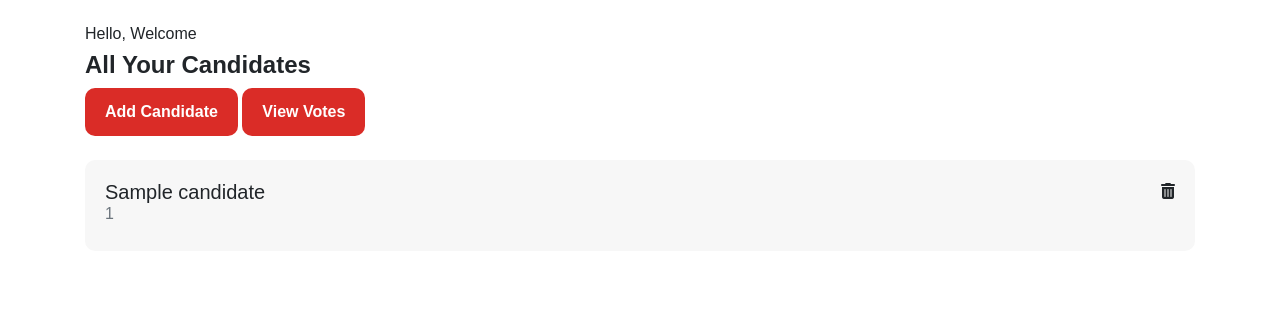
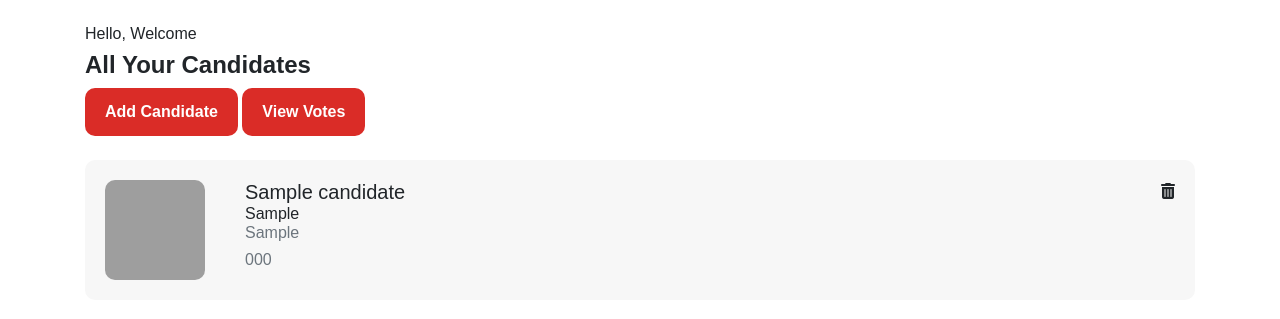
Before and after one commit to Kweku7k/gnawards, a Flask app: page /admin/candidates in a window 1280 px wide. Shown: the part 80-399 px from the top of the page. Run offline with Flask 2, Linux system fonts and the light colour scheme; tables that the repository leaves empty hold one stand-in row (values such as "Sample post"); some libraries are stand-ins or nearby versions; grey boxes are pictures that could not be loaded.

Commit message:
fix for edit candidate

```diff
--- a/app.py
+++ b/app.py
@@ -293,22 +293,29 @@ def edit(post_id):
 def editCandidate(candidate_id):
     form = AddContestant()
     candidate = Candidates.query.get_or_404(candidate_id)
+    categories = Category.query.all()
+    subcategories = SubCategory.query.all()
     print(candidate_id)
     if request.method == 'GET':
         form.name.data = candidate.name
         form.description.data = candidate.description
-        form.age.data = candidate.age
+        form.number.data = candidate.number
+        form.institution.data = candidate.institution
         form.votes.data = candidate.votes
+        form.picture.data = candidate.testField
     elif request.method == 'POST':
         print("Post ")
         if form.validate_on_submit():
             candidate.name = form.name.data
             candidate.description = form.description.data
+            candidate.number = form.number.data
+            candidate.institution = form.institution.data
             candidate.votes = form.votes.data
+            candidate.testField = form.picture.data
             db.session.commit()
             flash(f'Your post has been editted succesfully','success')
             return redirect(url_for('adminCandidates'))
-    return render_template('editcandidate.html', form=form, candidate=candidate, post=post)
+    return render_template('addcontestant.html', form=form, categories=categories, subcategories=subcategories, candidate=candidate, editCandidate=True,  post=post)
 
 @app.route('/updates')
 def updates():
--- a/static/css/style.css
+++ b/static/css/style.css
@@ -10,10 +10,17 @@ body{
     margin-bottom: 0;
 }
 
-.imageCard{
-    background-color: #992726;
+.inImge{
+    object-fit: cover;
     width: 100px;
     height: 100px;
+}
+
+.imageCard{
+    /* background-color: #992726; */
+    width: 100px;
+    height: 100px;
+    margin-right: 20px;
 }
 
 .scrolling-wrapper-flexbox {
--- a/templates/candidates.html
+++ b/templates/candidates.html
@@ -3,7 +3,7 @@
 {% block body %}
 <div class="container">
     <br>
-    <div style="display:'flex">
+    <div>
         <div>
             <h6>Hello, Welcome</h6>
             <h4><b>All Your Candidates</b></h4>
@@ -26,12 +26,25 @@
                 <img src={{candidate.testField}} alt="">
             </div> -->
 
+            <div style="display: flex;">
+
+            <div class="imageCard">
+                <img style="object-fit: cover; width: 100px; height: 100px; margin-right: 20px; border-radius: 10px;" src={{candidate.testField}}>
+            </div>
+
             <a href="{{url_for('editCandidate', candidate_id=candidate.id)}}">
-                <div>
+                <div style="margin-left:20px ;">
                     <h5 class="text">{{candidate.name}}</h5>
-                    <h6 class="text-muted">{{candidate.votes }}</h6>
+                    <h6 class="text">{{candidate.category }}</h6>
+                    <h6 class="text-muted">{{candidate.institution }}</h6>
+                    <a href="tel:{{candidate.number}}">
+                        <h6 class="text-muted">{{candidate.number }}</h6>
+                    </a>
                 </div>
             </a>
+        </div>
+
+
                 <div>
                     <a href="{{url_for('deleteCandidate', candidate_id=candidate.id)}}">
                         <i class="fa fa-trash" aria-hidden="true"></i>
```
Also changed, not shown: templates/addcontestant.html (+16 -5 lines).
